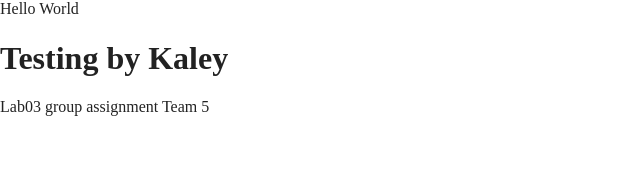
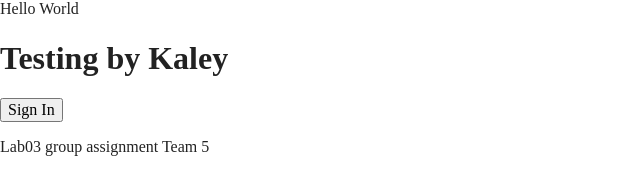
Before and after one commit to kaleytsangbcit/lab03_group, a website built with Parcel: page index.html in a window 1280 px wide. Shown: the whole page, without its empty margins (0-640 px from the left). Built offline with nearby package versions, Linux system fonts and the light colour scheme.

Commit message:
SignIn button

```diff
--- a/index.html
+++ b/index.html
@@ -25,6 +25,7 @@
 <body>
   <div>Hello World</div>
   <h1>Testing by Kaley</h1>
+  <button>Sign In</button>
   <!-- Add your site or application content here -->
   <p>Lab03 group assignment Team 5</p>
   <script src="js/vendor/modernizr-3.11.2.min.js"></script>
```
